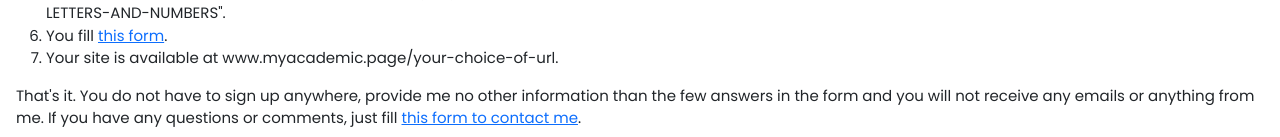
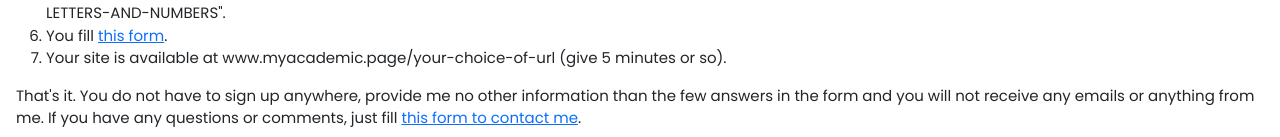
Before and after one commit to myacademicpage/myacademicpage.github.io, a plain HTML site: page index.html in a window 1280 px wide. Shown: the part 374-511 px from the top of the page. Drawn offline with nearby package versions, Linux system fonts and the light colour scheme.

Commit message:
Update index.html

```diff
--- a/index.html
+++ b/index.html
@@ -46,7 +46,7 @@ h1 {letter-spacing: 2px}
     <li>Click on share and make your Google Sheet Public (Anyone on the internet with the link can view.)
     <li>The URL for your spreadsheet looks like www.docs.google.com/spreadsheets/d/A-STRING-OF-LETTERS-AND-NUMBERS/edit-bla-bla. You copy that "A-STRING-OF-LETTERS-AND-NUMBERS".
     <li>You fill <a href="https://docs.google.com/forms/d/e/1FAIpQLScGN310g2wRTpXC_Zugfb40l7dK_NctcFY0dLHwtEOJe8ozbQ/viewform">this form</a>.
-    <li>Your site is available at www.myacademic.page/your-choice-of-url.
+    <li>Your site is available at www.myacademic.page/your-choice-of-url (give 5 minutes or so).
   </ol>
   That's it. You do not have to sign up anywhere, provide me no other information than the few answers in the form and you will not receive any emails or anything from me. If you have any questions or comments, just fill <a href="https://docs.google.com/forms/d/e/1FAIpQLSekvu5yzhp6AO9DL-S_NCB8IUC2jMrCzVXO4pFbwAkMBiALwA/viewform">this form to contact me</a>.
 
```
